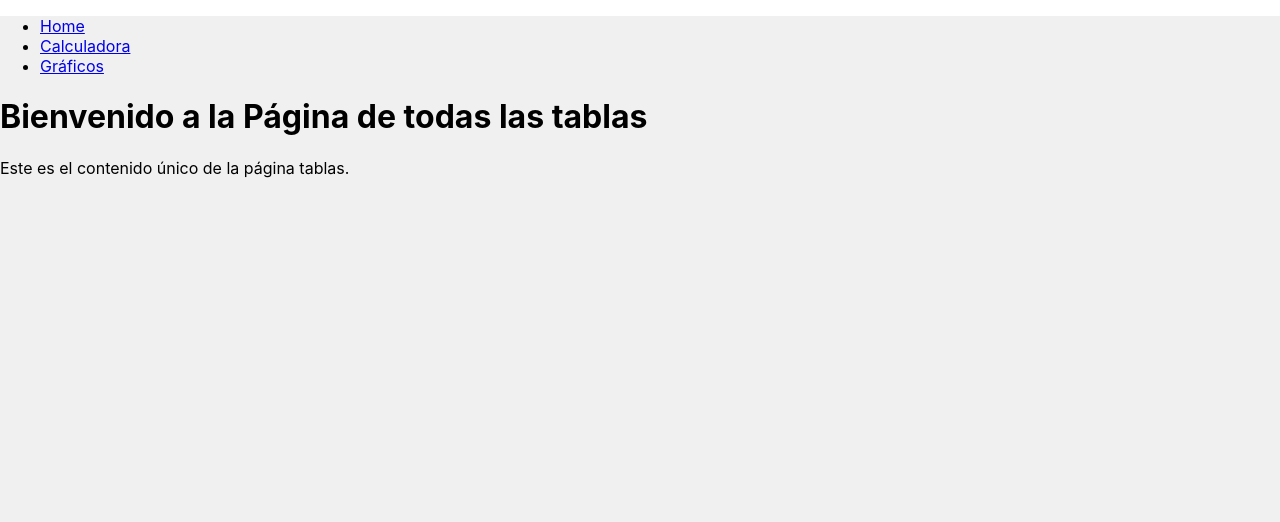
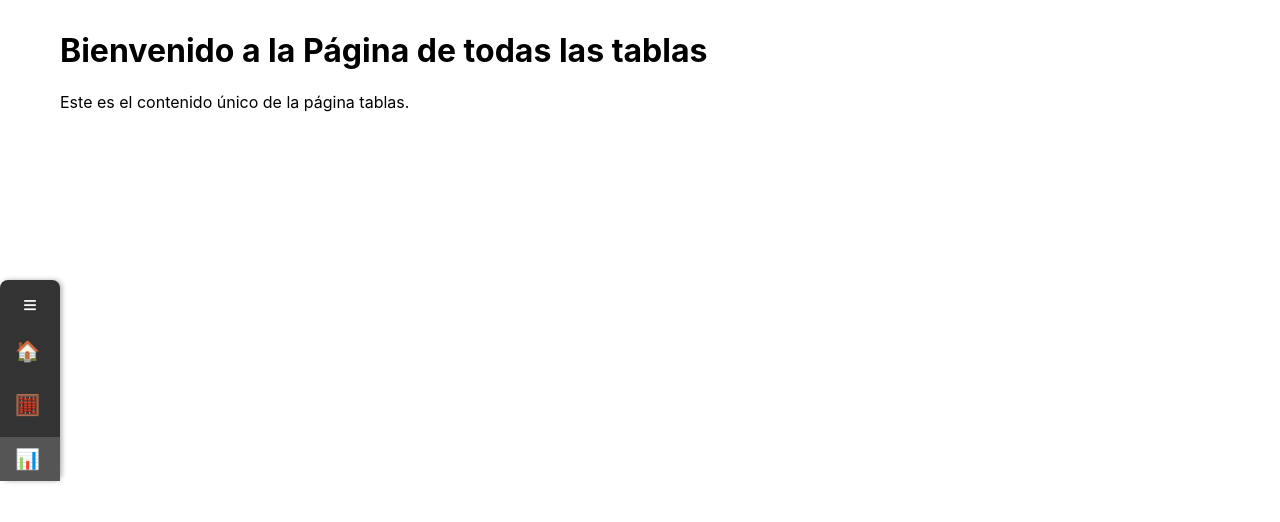
Before and after one commit to Bocchi26/ProyectoFinal, a React (Create React App) app: page /graficos in a window 1280 px wide. Shown: the top 522 px of the page. Built offline with nearby package versions, Linux system fonts and the light colour scheme.

Commit message:
Barra de navegacion implementada

```diff
--- /dev/null
+++ b/src/components/Plantilla/barraNavegacion.css
@@ -0,0 +1,84 @@
+/* Contenedor principal de la barra de navegación */
+.barraNavegacion {
+    position: fixed;
+  top: 35%;
+  left: 0;
+  min-height: auto;
+  width: 60px;
+  background-color: #333;
+  color: white;
+  display: flex;
+  flex-direction: column; /* Elementos en columna */
+  align-items: center; /* Centra horizontalmente */
+  justify-content: space-between; /* Distribuye los elementos verticalmente */
+  box-shadow: 2px 0 5px rgba(0, 0, 0, 0.3);
+  transition: width 0.3s;
+  z-index: 1000;
+    border-radius: 8px; /* Opcional: bordes redondeados */
+  }
+
+  /* Cuando la barra está abierta */
+  .barraNavegacion.abrir {
+    width: 200px; /* Ancho cuando está desplegada */
+  }
+
+  /* Botón para alternar la barra */
+  .botton-cambiar {
+
+    margin: 10px;
+    cursor: pointer;
+    font-size: 24px;
+    color: white;
+  }
+
+  /* Navegación interna */
+  .navegacion {
+    display: flex;
+    flex-direction: column;
+    gap: 10px; /* Espacio entre los elementos */
+    width: 100%; /* Ocupa el ancho completo de la barra */
+  }
+
+  /* Estilo para cada enlace */
+  .navegacion a {
+    text-decoration: none;
+    color: white;
+    padding: 10px 15px;
+    display: flex;
+    align-items: center;
+    transition: background-color 0.2s;
+  }
+
+  /* Iconos en los enlaces */
+  .navegacion .icon {
+    margin-right: 10px;
+    font-size: 20px;
+  }
+
+  /* Cuando la barra está cerrada, oculta el texto */
+  .navegacion .text {
+    display: none;
+  }
+
+  /* Cuando la barra está abierta, muestra el texto */
+  .barraNavegacion.abrir .navegacion .text {
+    display: inline;
+  }
+
+  /* Enlace activo */
+  .navegacion a.activo {
+    background-color: #555;
+    font-weight: bold;
+  }
+
+  /* Página principal con espacio reservado para la barra */
+  .contenidoPrincipal {
+    margin-left: 50px; /* Espacio reservado para la barra cerrada */
+    padding: 10px;
+    transition: margin-left 0.3s; /* Suaviza el cambio al abrir la barra */
+  }
+
+  /* Ajuste al abrir la barra */
+  .barraNavegacion.abrir + .contenidoPrincipal {
+    margin-left: 200px; /* Espacio reservado para la barra abierta */
+  }
--- /dev/null
+++ b/src/components/Plantilla/barraNavegacion.js
@@ -0,0 +1,38 @@
+import React, {useState} from "react";
+import { NavLink } from "react-router-dom";
+import "./barraNavegacion.css";
+
+const BarraNavegacion = () => {
+    // para controlar si la barra de navegacion esta deplegada
+    const [abierto, setAbierto] = useState(false);
+
+    // poder alternar la barra entre abierdo y cerrado, pues poder hacer la animacion
+    const alternarBarra = () => setAbierto(!abierto);
+
+    //rutas e iconos
+    const links = [
+        {name: "Home", path:"/", icon: "🏠"},
+        {name: "Calculadora", path:"/calculadora", icon: "🧮"},
+        {name: "Grafica", path:"/graficos", icon: "📊"},
+    ];
+    return (
+        <div className={`barraNavegacion ${abierto ? "abrir" : ""}`}>
+            <div className="botton-cambiar" onClick={alternarBarra}>
+            ≡
+            </div>
+            <nav className="navegacion">
+            {links.map((link, index) => (
+                    <NavLink
+                        key={index}
+                        to={link.path}
+                        className={({ isActive }) => (isActive ? "activo" : "")}>
+                            <span   className="icon">{link.icon}</span>
+                            {abierto && <span className="text"> {link.name}</span>}
+                        </NavLink>
+                ))}
+            </nav>
+        </div>
+    );
+};
+
+export default BarraNavegacion;
--- a/src/components/Plantilla/plantilla.js
+++ b/src/components/Plantilla/plantilla.js
@@ -1,22 +1,16 @@
 
 import React from "react";
-import { Link } from "react-router-dom";
+import BarraNavegacion from "./barraNavegacion";
 
 const Plantilla = ({ children }) => {
   return (
-    <div style={{ backgroundColor: "#f0f0f0", minHeight: "100vh" }}>
-      <nav>
+    <div style={{ display: "flex", minHeight: "100vh" }}>
         {/* Barra de navegación */}
-        <ul>
-        <li><Link to="/">Home</Link></li>
-          <li><Link to="/calculadora">Calculadora</Link></li>
-          <li><Link to="/graficos">Gráficos</Link></li>
-        </ul>
-      </nav>
-      <main>
-        {/* Contenido específico de cada página */}
-        {children}
-      </main>
+        <BarraNavegacion />
+         {/* aqui va a ir como va a ser la plntilla */}
+      <div className="contenidoPrincipal">
+        {children} {/* Contenido específico de cada página */}
+      </div>
     </div>
   );
 };
```
